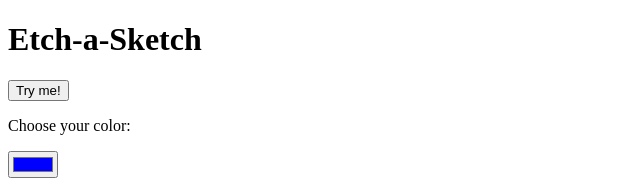
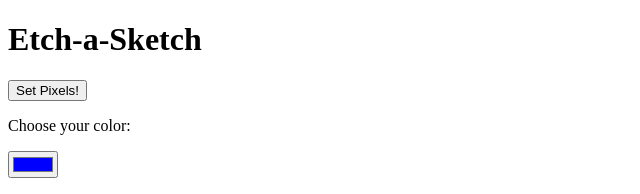
Before and after one commit to boindil92/etch-A-Sketch, a plain HTML site: page index.html in a window 1280 px wide. Shown: the top 194 px of the page, 0-640 px from the left. Drawn offline with Linux system fonts and the light colour scheme.

Commit message:
more clear xD.

```diff
--- a/index.html
+++ b/index.html
@@ -11,7 +11,7 @@
 <body>
     <h1>Etch-a-Sketch</h1>
 
-    <button id="play">Try me!</button>
+    <button id="play">Set Pixels!</button>
 
     <p></p>
 
```
